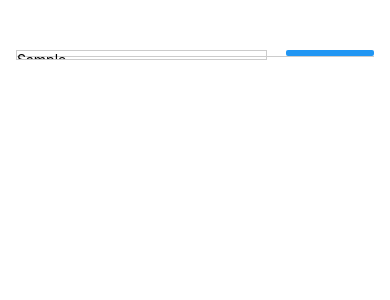
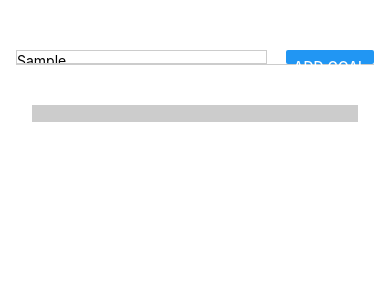
Before and after one commit to Adrion10/my-app, a React Native app: screen / in a window 390 px wide. Both pictures are taken after typing "Sample" into the empty fields and a click on the button "ADD GOAL". Shown: the top 300 px of the page. Built offline with nearby package versions, Linux system fonts and the light colour scheme.

Commit message:
{ text: enteredGoalText, id:  Math.random().toString() },

```diff
--- a/App.js
+++ b/App.js
@@ -72,7 +72,7 @@
     // console.log(enteredGoalText);
     setCourseGoals((currentCourseGoals) => [
       ...currentCourseGoals,
-      enteredGoalText,
+      { text: enteredGoalText, id: Math.random().toString() },
     ]);
   }
 
@@ -87,13 +87,26 @@
         <Button title="Add Goal" onPress={addGoalHandler} />
       </View>
       <View style={styles.goalsContainer}>
-        <FlatList alwaysBounceVertical={false}>
-          {courseGoals.map((goal) => (
-            <View key={goal} style={styles.goalItem}>
-              <Text style={styles.goalText}> {goal} </Text>
-            </View>
-          ))}
-        </FlatList>
+        <FlatList
+          data={courseGoals}
+          renderItem={(itemData) => {
+            itemData.index;
+            return (
+              <View style={styles.goalItem}>
+                <Text style={styles.goalText}> {itemData.item.text} </Text>
+              </View>
+            );
+          }}
+          alwaysBounceVertical={false}
+          keyExtractor={(item, index) => {
+            return item.id;
+          }}
+        />
+
+        {/* {courseGoals.map((goal) => ( */}
+
+        {/* ))} */}
+        {/* </FlatList> */}
       </View>
     </View>
   );
```
